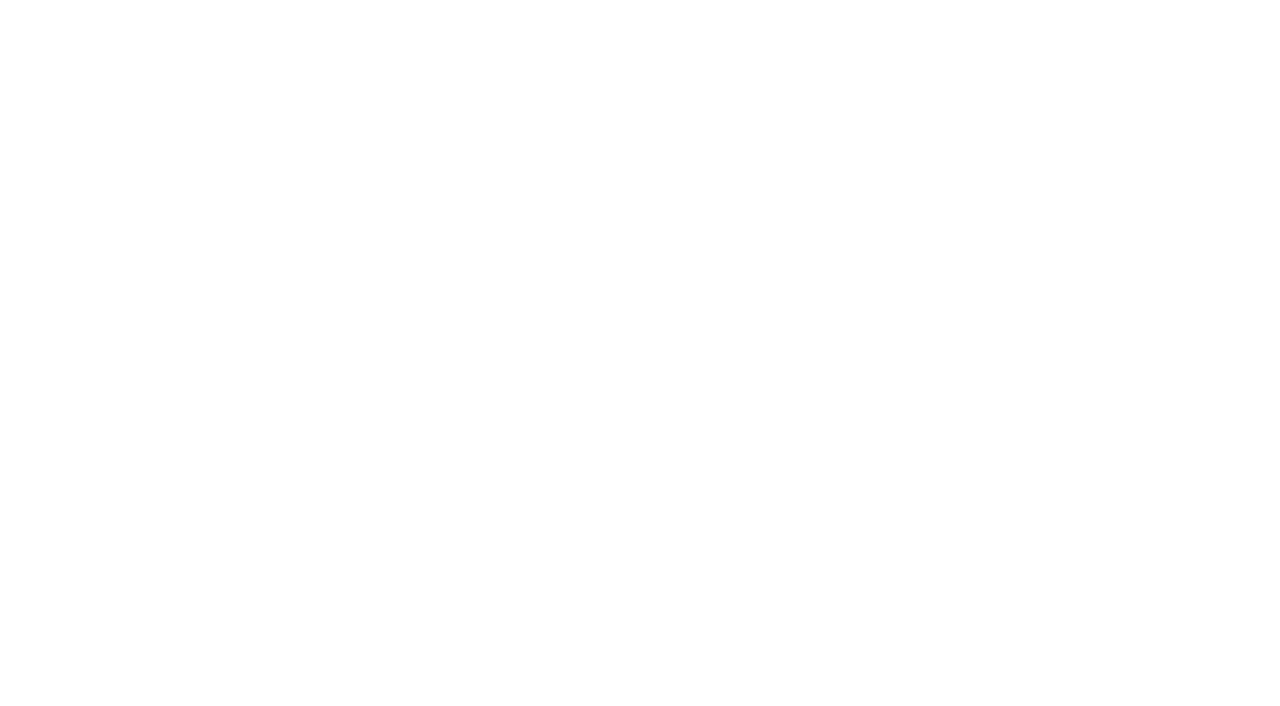
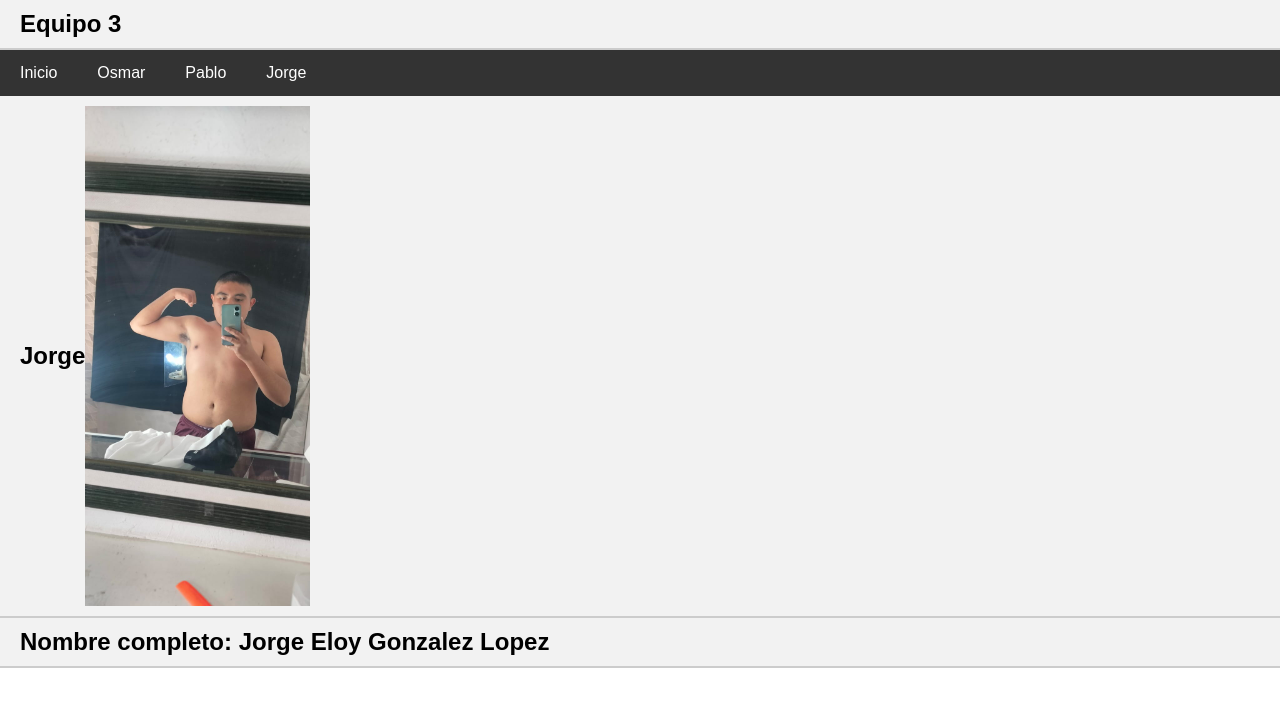
Before and after one commit to JORGEELOYGONZALEZLOPEZ/equipo3, a plain HTML site: page jorge.html in a window 1280 px wide. Drawn offline with Linux system fonts and the light colour scheme.

Commit message:
Agregar todos los cambios

```diff
--- a/jorge.html
+++ b/jorge.html
@@ -0,0 +1,84 @@
+<!DOCTYPE html>
+<html lang="es">
+<head>
+  <meta charset="UTF-8">
+  <title>Equipo 3</title>
+  <style>
+    body {
+      font-family: Arial, sans-serif;
+      margin: 0;
+      padding: 0;
+    }
+
+    header {
+      display: flex;
+      align-items: center;
+      background-color: #f2f2f2;
+      padding: 10px 20px;
+      border-bottom: 2px solid #ccc;
+    }
+
+    header img {
+      width: 225px;
+      height: 500px;
+      margin-right: 15px;
+    }
+
+    header h1 {
+      margin: 0;
+      font-size: 24px;
+    }
+
+    nav {
+      background-color: #333;
+    }
+
+    nav ul {
+      list-style-type: none;
+      margin: 0;
+      padding: 0;
+      display: flex;
+    }
+
+    nav li {
+      padding: 14px 20px;
+    }
+
+    nav a {
+      color: white;
+      text-decoration: none;
+    }
+
+    nav a:hover {
+      background-color: #575757;
+    }
+  </style>
+</head>
+<body>
+
+  <header>
+    <!-- Cambia el src por la ruta de tu logo -->
+    <h1>Equipo 3</h1>
+    <img1 src="logo.png" alt="Logo del equipo">
+  </header>
+
+  <nav>
+    <ul>
+      <li><a href="index.html">Inicio</a></li>
+      <li><a href="osmar.html">Osmar</a></li>
+      <li><a href="pablo.html">Pablo</a></li>
+      <li><a href="jorge.html">Jorge</a></li>
+    </ul>
+  </nav>
+
+  <header>
+    <!-- Cambia el src por la ruta de tu logo -->
+    <h1>Jorge</h1>
+    <img src="jorge.jpg" alt="Foto de Jorge">
+  </header>
+
+  <header>
+    <h1>Nombre completo: Jorge Eloy Gonzalez Lopez</h1>
+  </header>
+</body>
+</html>
```
Also changed, not shown: index.html (+5 -5 lines), jorge.jpg (added).
